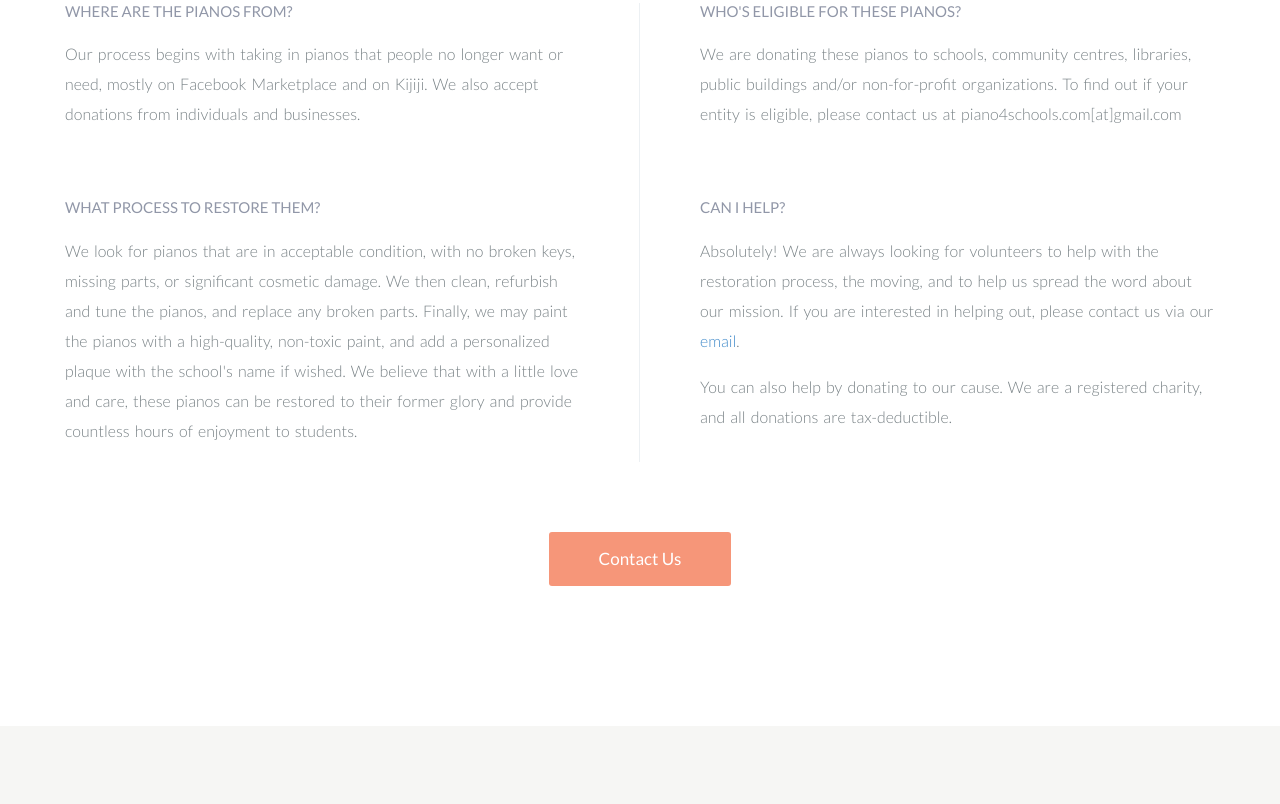
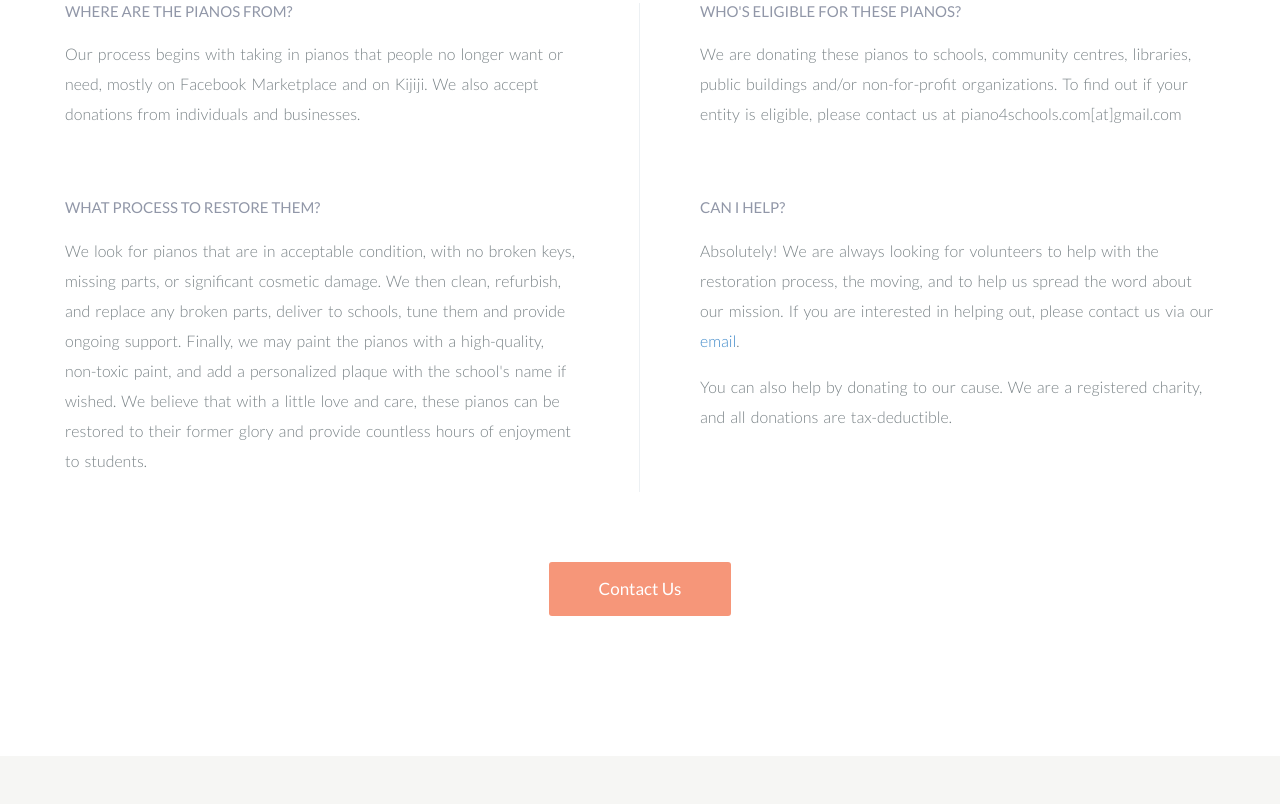
Before and after one commit to maximmai/piano4schools.com, a plain HTML site: page index.html in a window 1280 px wide. Shown: the part 1855-2659 px from the top of the page. Drawn offline with nearby package versions, Linux system fonts and the light colour scheme.

```diff
--- a/index.html
+++ b/index.html
@@ -114,7 +114,7 @@
               <h1>What process to restore them?</h1>
               <p>
                 We look for pianos that are in acceptable condition, with no broken keys, missing parts, or significant cosmetic damage.
-                We then clean, refurbish and tune the pianos, and replace any broken parts.
+                We then clean, refurbish, and replace any broken parts, deliver to schools, tune them and provide ongoing support.
                 Finally, we may paint the pianos with a high-quality, non-toxic paint, and add a personalized plaque with the school's name if wished.
                 We believe that with a little love and care, these pianos can be restored to their former glory and provide countless hours of enjoyment to students.
               </p>
```
